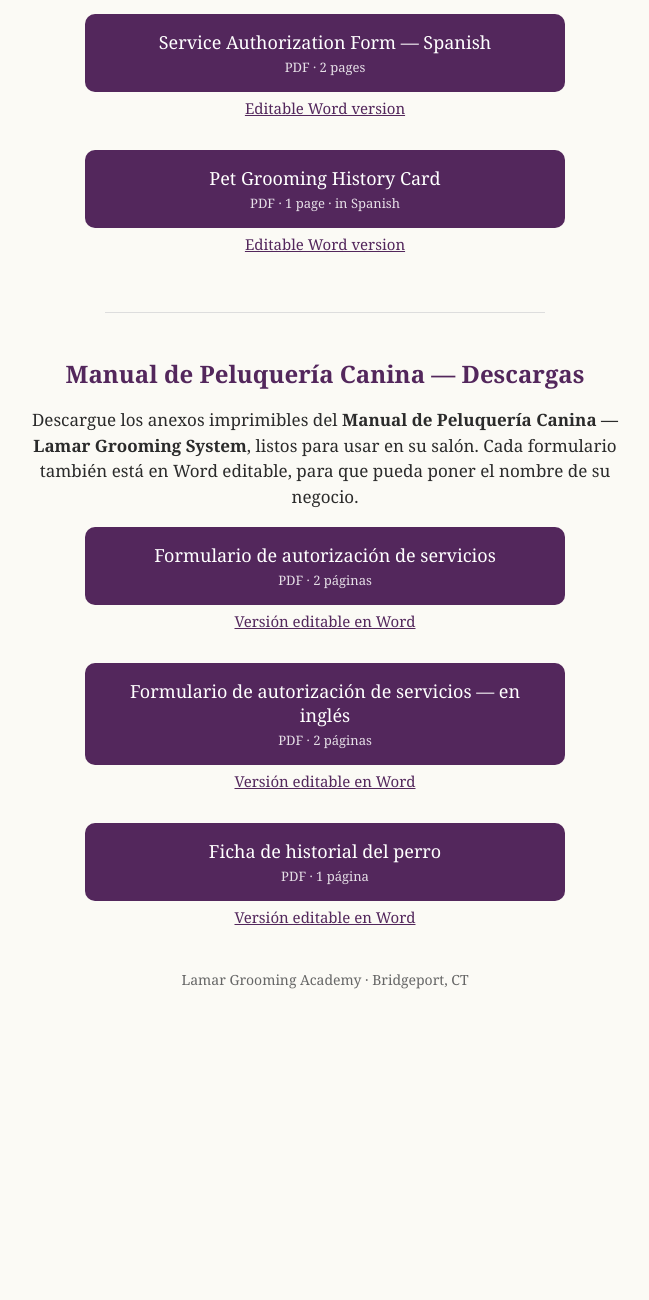
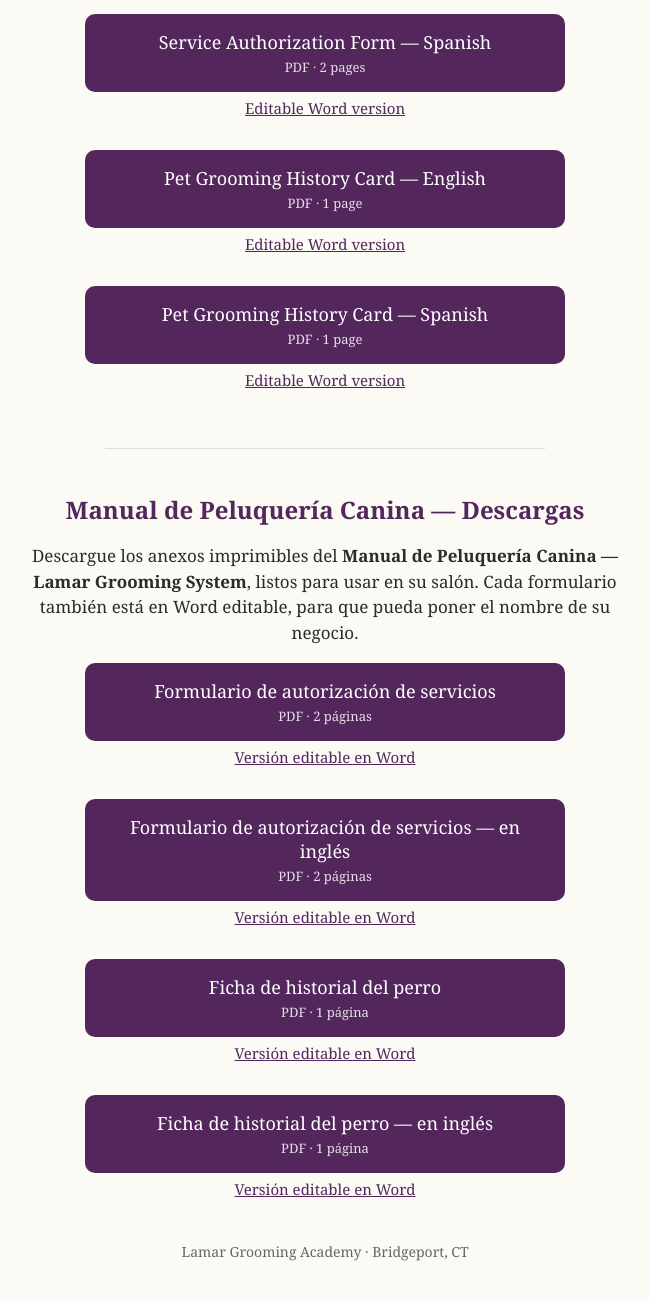
Before and after one commit to ecuagroom/lamargroomingacademy, a plain HTML site: page descargas/index.html in a window 1280 px wide. Shown: the part 330-1630 px from the top of the page, without its empty margins (315-964 px from the left). Before the commit the page ends 1374 px from the top, so only its background shows below. Drawn offline with Linux system fonts and the light colour scheme.

Commit message:
Add Pet Grooming History Card in English to downloads page

```diff
--- a/descargas/index.html
+++ b/descargas/index.html
@@ -25,7 +25,9 @@ hr{border:none;border-top:1px solid #ddd;margin:44px auto 0;max-width:440px}
 <a class="word" href="service-authorization-form.docx" download>Editable Word version</a>
 <a class="btn" href="formulario-autorizacion-servicios.pdf" download>Service Authorization Form — Spanish<small>PDF · 2 pages</small></a>
 <a class="word" href="formulario-autorizacion-servicios.docx" download>Editable Word version</a>
-<a class="btn" href="ficha-historial-del-perro.pdf" download>Pet Grooming History Card<small>PDF · 1 page · in Spanish</small></a>
+<a class="btn" href="pet-grooming-history-card.pdf" download>Pet Grooming History Card — English<small>PDF · 1 page</small></a>
+<a class="word" href="pet-grooming-history-card.docx" download>Editable Word version</a>
+<a class="btn" href="ficha-historial-del-perro.pdf" download>Pet Grooming History Card — Spanish<small>PDF · 1 page</small></a>
 <a class="word" href="ficha-historial-del-perro.docx" download>Editable Word version</a>
 <hr>
 <h2>Manual de Peluquería Canina — Descargas</h2>
@@ -36,6 +38,8 @@ hr{border:none;border-top:1px solid #ddd;margin:44px auto 0;max-width:440px}
 <a class="word" href="service-authorization-form.docx" download>Versión editable en Word</a>
 <a class="btn" href="ficha-historial-del-perro.pdf" download>Ficha de historial del perro<small>PDF · 1 página</small></a>
 <a class="word" href="ficha-historial-del-perro.docx" download>Versión editable en Word</a>
+<a class="btn" href="pet-grooming-history-card.pdf" download>Ficha de historial del perro — en inglés<small>PDF · 1 página</small></a>
+<a class="word" href="pet-grooming-history-card.docx" download>Versión editable en Word</a>
 <p class="nota">Lamar Grooming Academy · Bridgeport, CT</p>
 </div>
 </body>
```
